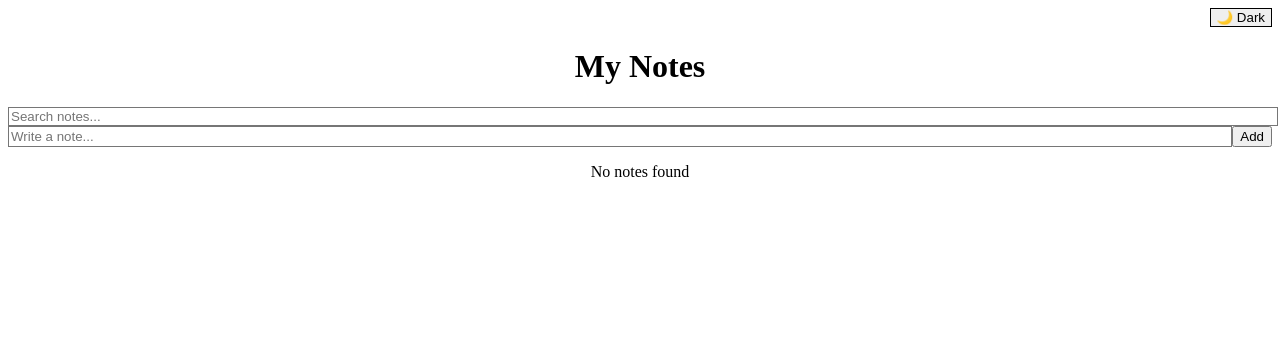
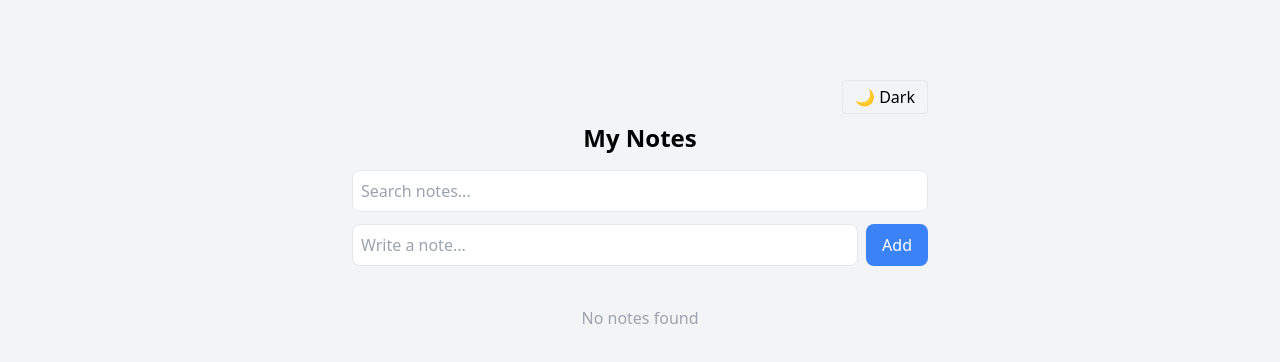
Before and after one commit to serifsumer-coder/second-brain-lite, a React (Vite) app: page / in a window 1280 px wide. Shown: the top 362 px of the page. Built offline with nearby package versions, Linux system fonts and the light colour scheme.

Commit message:
downgrade to tailwind v3 fix

```diff
--- a/package.json
+++ b/package.json
@@ -24,12 +24,11 @@
     "vite": "^6.2.0"
   },
   "devDependencies": {
-    "@tailwindcss/postcss": "^4.2.2",
     "@types/express": "^4.17.21",
     "@types/node": "^22.14.0",
     "autoprefixer": "^10.4.27",
     "postcss": "^8.5.8",
-    "tailwindcss": "^4.2.2",
+    "tailwindcss": "^3.4.19",
     "tsx": "^4.21.0",
     "typescript": "~5.8.2",
     "vite": "^6.2.0"
--- a/tailwind.config.js
+++ b/tailwind.config.js
@@ -1,6 +1,6 @@
 /** @type {import('tailwindcss').Config} */
 export default {
-  darkMode: "class", //
+  darkMode: "class",
   content: [
     "./index.html",
     "./src/**/*.{js,ts,jsx,tsx}",
```
Also changed, not shown: 1 other file (tests, documents, lock files or other folders).
